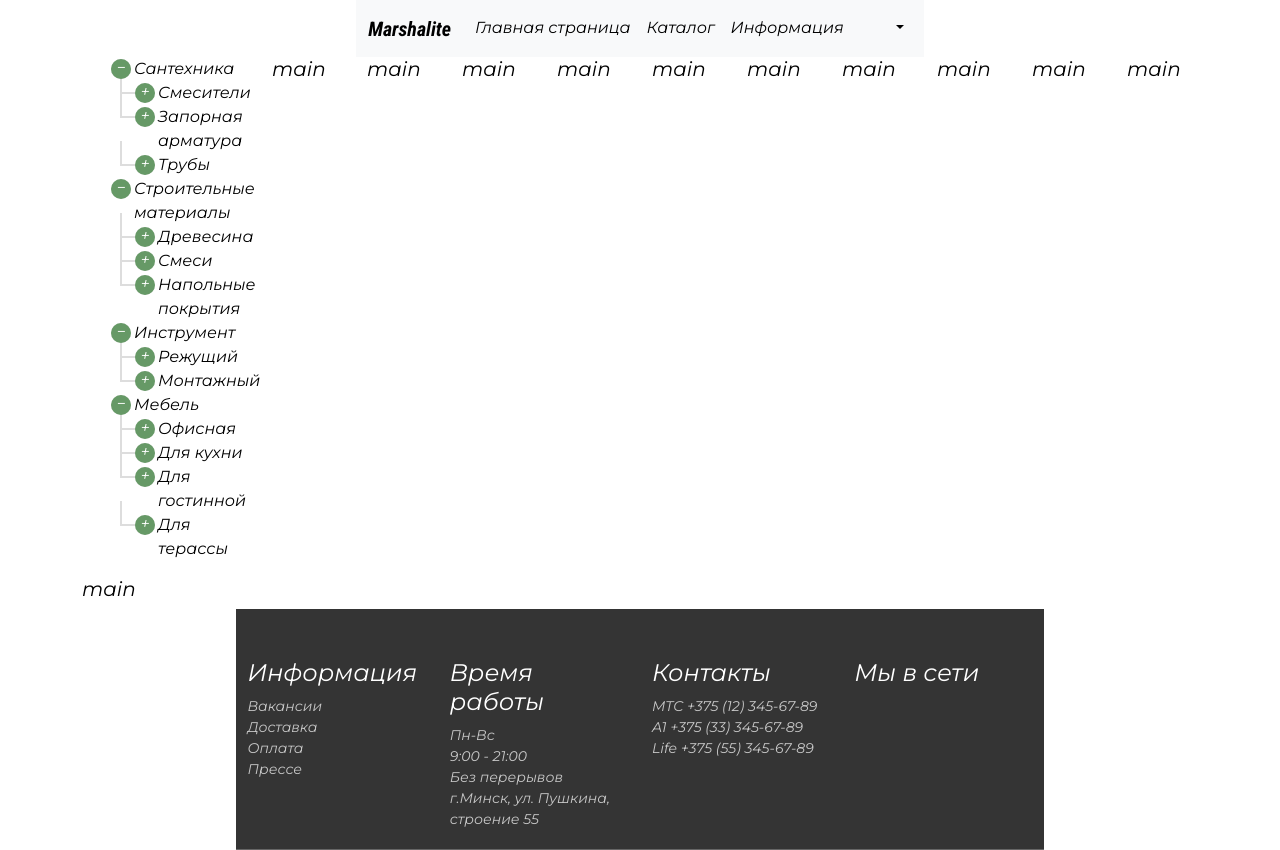
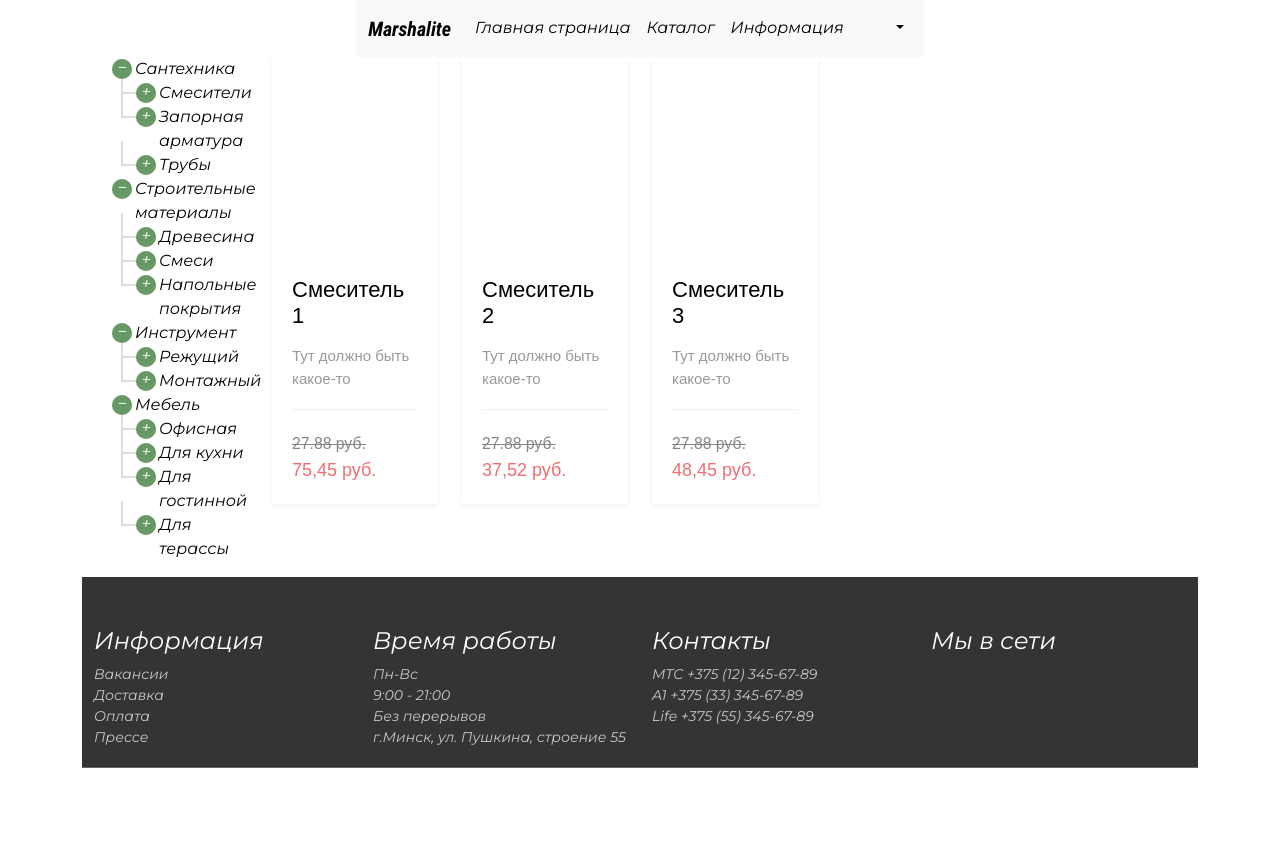
Before and after one commit to thrns666/Django-Marshallite-store, a Django app: template thrns666/mainsite/templates/mainsite/new_cat.html in a window 1280 px wide. After the commit the page ends 768 px from the top, so only its background shows below. Run offline with Django 4.2, Linux system fonts and the light colour scheme; the template is opened without the code that fills it: values that come from a table or form of the project are taken from there, others are empty; data comes from the database, SQL or seed files in the repository.

Commit message:
catalog page&catalog products is one page near to complete

```diff
--- a/thrns666/mainsite/static/mainsite/css/style.css
+++ b/thrns666/mainsite/static/mainsite/css/style.css
@@ -427,3 +427,8 @@ body {
     margin-right: auto;
     margin-left: auto;
 }
+
+.catalog {
+    margin-left: 1px;
+    min-height: 500px;
+}
--- a/thrns666/mainsite/templates/mainsite/new_cat.html
+++ b/thrns666/mainsite/templates/mainsite/new_cat.html
@@ -38,41 +38,28 @@
             </div>
         </div>
 
-        <div class="col-md-1">
-            <h5>main</h5>
-        </div>
-        <div class="col-md-1">
-            <h5>main</h5>
-        </div>
-        <div class="col-md-1">
-            <h5>main</h5>
-        </div>
-        <div class="col-md-1">
-            <h5>main</h5>
-        </div>
-        <div class="col-md-1">
-            <h5>main</h5>
-        </div>
-        <div class="col-md-1">
-            <h5>main</h5>
-        </div>
-        <div class="col-md-1">
-            <h5>main</h5>
-        </div>
-        <div class="col-md-1">
-            <h5>main</h5>
-        </div>
-        <div class="col-md-1">
-            <h5>main</h5>
-        </div>
-        <div class="col-md-1">
-            <h5>main</h5>
-        </div>
-        <div class="col-md-1">
-            <h5>main</h5>
-        </div>
-    </div>
-</div>
 
+        {% for i in db_products %}
+            <div class="col-md-2">
+              <div class="product-card">
+                <div class="product-thumb">
+                  <a href="#"><img src="{{i.photo}}" alt=""></a>
+                </div>
+                <div class="product-details">
+                  <h4><a href="{{ i.get_url }}">{{i.title}}</a> </h4>
+                  <p>{{i.description|truncatewords:10}}</p>
+                  <div class="product-bottom-details d-flex justify-content-between">
+                    <div class="product-price">
+                      <small>27.88 руб.</small> {{i.price}}
+                    </div>
+                    <div class="product-links">
+                      <a href="#"><i class="fa-solid fa-basket-shopping"></i></a>
+                      <a href="#"><i class="fa-regular fa-heart"></i></a>
+                    </div>
+                  </div>
+                </div>
+              </div>
+            </div>
+        {% endfor %}
 
 {% endblock content %}
```
